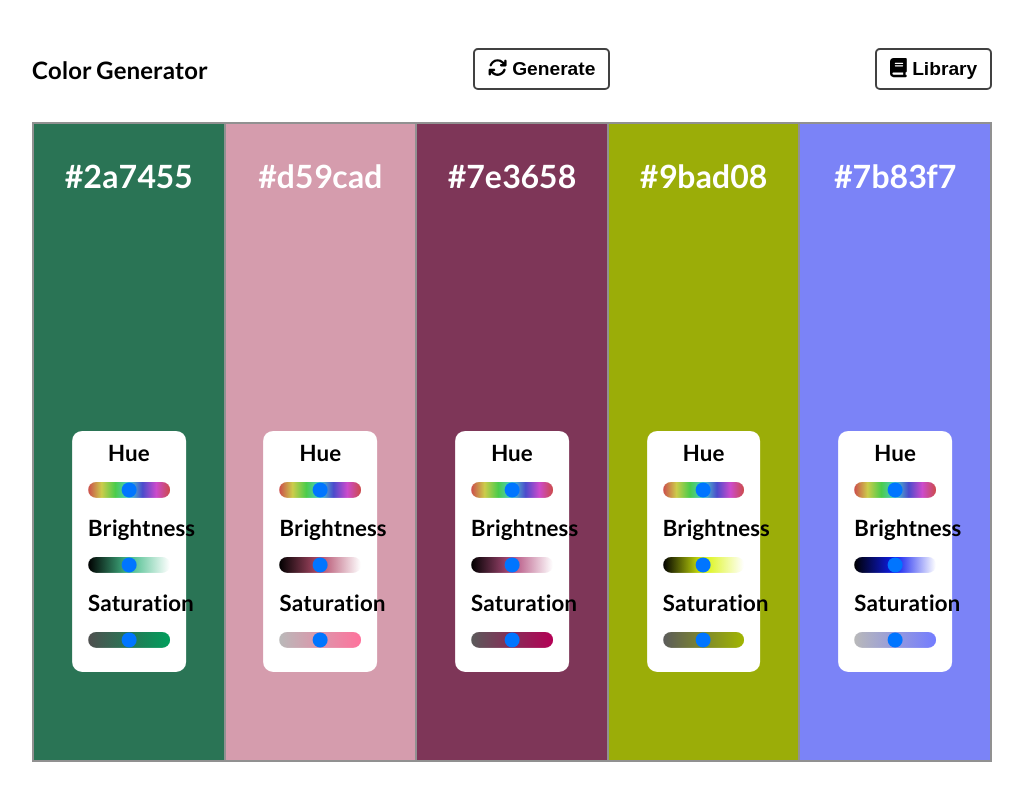
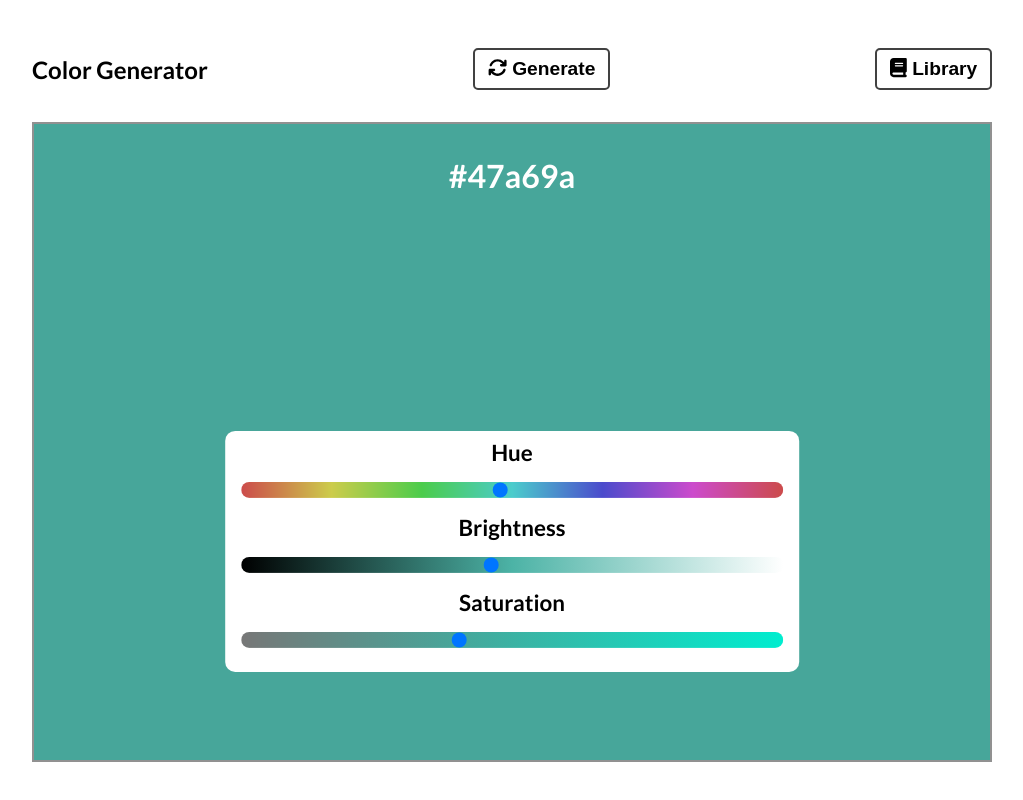
Before and after one commit to aleksabozinovic/color-generator-react, a React (Create React App) app: page / in a window 1280 px wide. Shown: the top 800 px of the page, without its empty margins (128-1151 px from the left). Built offline with nearby package versions, Linux system fonts and the light colour scheme.

Commit message:
working sliders

```diff
--- a/src/App.js
+++ b/src/App.js
@@ -1,4 +1,4 @@
-import { useState } from "react";
+import { useEffect, useState } from "react";
 
 // Styles
 import "./styles/app.scss";
@@ -6,26 +6,19 @@ import "./styles/app.scss";
 // Components
 import Nav from "./components/Nav";
 import Colors from "./components/Colors";
-import chroma from "chroma-js";
+import { randomColor } from "./functions/createColor";
 
 function App() {
-  // Functions
-  let randomColor = () => chroma.random().hex();
-
-  let colorsArray = [];
-  for (let i = 0; i < 5; i++) {
-    colorsArray.push(randomColor());
-  }
-
-  // console.log(colorsArray.forEach((e) => console.log(e)));
-
   // State
-  const [color, setColor] = useState([colorsArray.map((e) => e)]);
+  const [color, setColor] = useState([]);
+  useEffect(() => {
+    setColor(() => [randomColor()]);
+  }, []);
 
   return (
     <div className="App">
       <Nav color={color} setColor={setColor} />
-      <Colors colorsArray={colorsArray} />
+      <Colors color={color} setColor={setColor} />
     </div>
   );
 }
--- a/src/components/Color.js
+++ b/src/components/Color.js
@@ -1,4 +1,4 @@
-import React from "react";
+import React, { useEffect } from "react";
 
 // Font Awesome
 import { FontAwesomeIcon } from "@fortawesome/react-fontawesome";
@@ -10,9 +10,26 @@ import {
 
 import chroma from "chroma-js";
 
-const Color = ({ newColors }) => {
+const Color = ({ newColors, setColor, color }) => {
+  useEffect(() => {
+    // ? EXPORTOVATI OVU FUNKCIJU ?
+    const inputs = document.querySelectorAll(".slider input");
+    inputs.forEach((slider) => {
+      if (slider.classList.contains("hue")) {
+        const hueValue = chroma(newColors).hsl()[0];
+        slider.value = Math.floor(hueValue);
+      }
+      if (slider.classList.contains("saturation")) {
+        const brightValue = chroma(newColors).hsl()[1];
+        slider.value = Math.floor(brightValue * 100) / 100;
+      }
+      if (slider.classList.contains("brightness")) {
+        const satValue = chroma(newColors).hsl()[2];
+        slider.value = Math.floor(satValue * 100) / 100;
+      }
+    });
+  }, []);
   // Functions
-
   const checkContrast = (color) => {
     const contrast = chroma(color).luminance();
     if (contrast > 0.6) return "#000";
@@ -35,13 +52,22 @@ const Color = ({ newColors }) => {
   };
 
   // !BUG
-  const changeSaturation = (e) => {
-    let currentDiv = e.target.closest(".color");
-    let currentValue = e.target.value;
-    let curColor = currentDiv.style.background;
+  const hslControls = (e) => {
+    const inputs = document.querySelectorAll("input");
+    let hue = inputs[0];
+    let brightness = inputs[1];
+    let saturation = inputs[2];
+    let curDiv = e.target.closest(".color");
 
-    curColor = chroma(curColor).set("hsl.s", currentValue);
-    currentDiv.style.background = curColor;
+    let colorHex = chroma(newColors)
+      .set("hsl.s", saturation.value)
+      .set("hsl.l", brightness.value)
+      .set("hsl.h", hue.value);
+    curDiv.style.background = colorHex;
+
+    let newColor = colorHex.hex();
+    setColor(() => [newColor]);
+    colorizedBrightness(newColors);
   };
 
   return (
@@ -64,30 +90,44 @@ const Color = ({ newColors }) => {
           icon={faLockOpen}
         />
       </div>
+
       <div className="slider">
         <h2>Hue</h2>
         <input
+          min="0"
+          max="360"
+          onInput={(e) => hslControls(e)}
           type="range"
           style={{
             backgroundImage: `linear-gradient(to right, rgb(204, 75, 75), rgb(204, 204, 75), rgb(75, 204, 75), rgb(75, 204, 204), rgb(75, 75, 204), rgb(204, 75, 204), rgb(204, 75, 75))`,
           }}
+          className="hue"
         />
 
         <h2>Brightness</h2>
         <input
+          min="0"
+          max="1"
+          step="0.01"
+          onInput={(e) => hslControls(e)}
           style={{
             backgroundImage: `${colorizedBrightness(newColors)}`,
           }}
           type="range"
+          className="brightness"
         />
 
         <h2>Saturation</h2>
         <input
-          onClick={(e) => changeSaturation(e)}
+          min="0"
+          max="1"
+          step="0.01"
+          onInput={(e) => hslControls(e)}
           type="range"
           style={{
             backgroundImage: `${colorizedSat(newColors)}`,
           }}
+          className="saturation"
         />
       </div>
     </div>
--- a/src/components/Colors.js
+++ b/src/components/Colors.js
@@ -3,11 +3,11 @@ import React from "react";
 // Import Color
 import Color from "./Color";
 
-const Colors = ({ colorsArray }) => {
+const Colors = ({ color, setColor }) => {
   return (
     <div className="colors">
-      {colorsArray.map((newColors) => (
-        <Color newColors={newColors} />
+      {color.map((newColors) => (
+        <Color newColors={newColors} setColor={setColor} color={color} />
       ))}
     </div>
   );
--- a/src/components/Nav.js
+++ b/src/components/Nav.js
@@ -3,13 +3,11 @@ import React from "react";
 // Import font awesome
 import { FontAwesomeIcon } from "@fortawesome/react-fontawesome";
 import { faArrowsRotate, faBook } from "@fortawesome/free-solid-svg-icons";
+import { randomColor } from "../functions/createColor";
 
-const Nav = ({ setColor }) => {
+const Nav = ({ setColor, color }) => {
   const changeColor = () => {
-    for (let i = 0; i < 5; i++) {
-      let randomColor = () => Math.floor(Math.random() * 16777215).toString(16);
-      setColor([randomColor()]);
-    }
+    setColor(() => [randomColor()]);
   };
 
   return (
--- /dev/null
+++ b/src/functions/createColor.js
@@ -0,0 +1,3 @@
+import chroma from "chroma-js";
+// Functions
+export let randomColor = () => chroma.random().hex();
```
